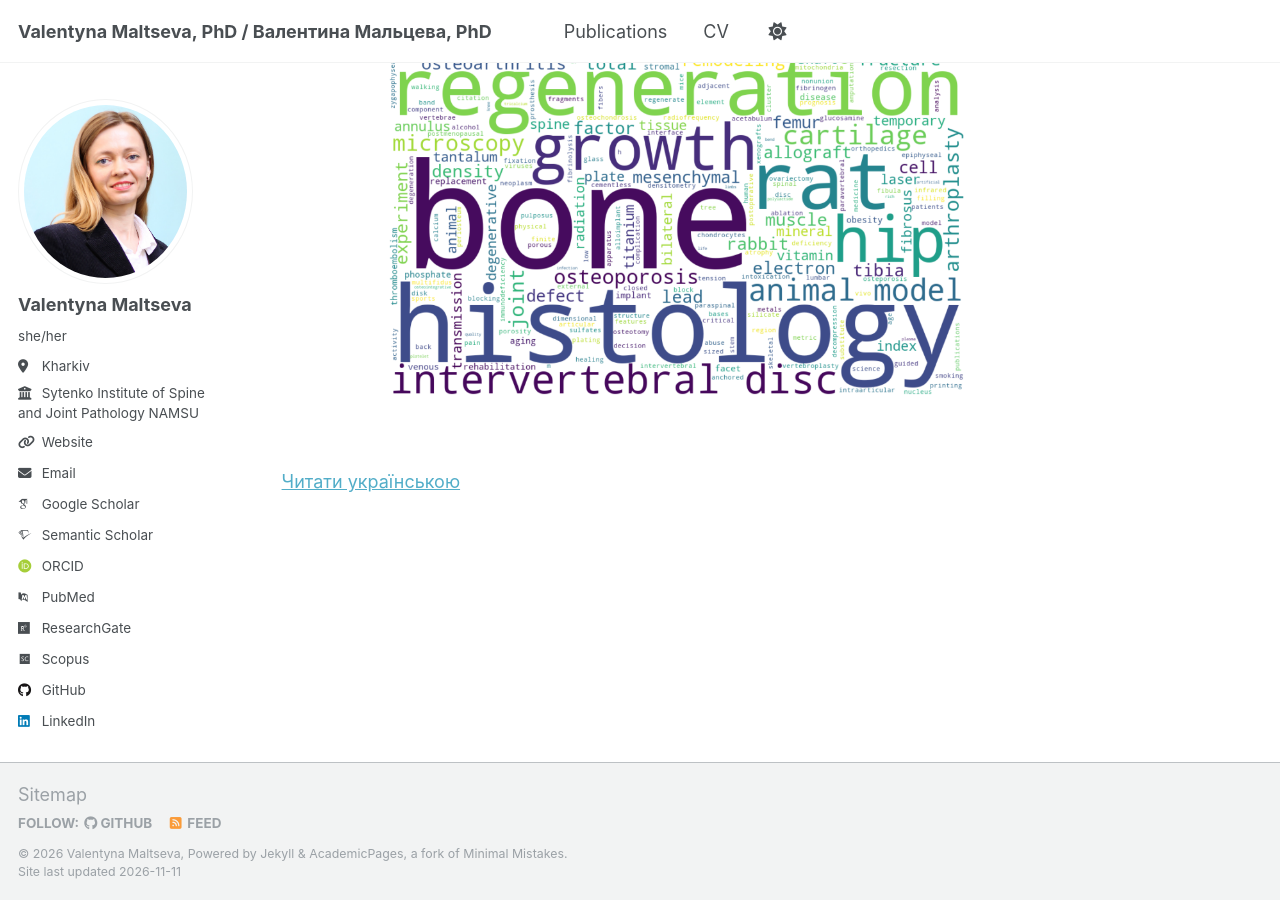
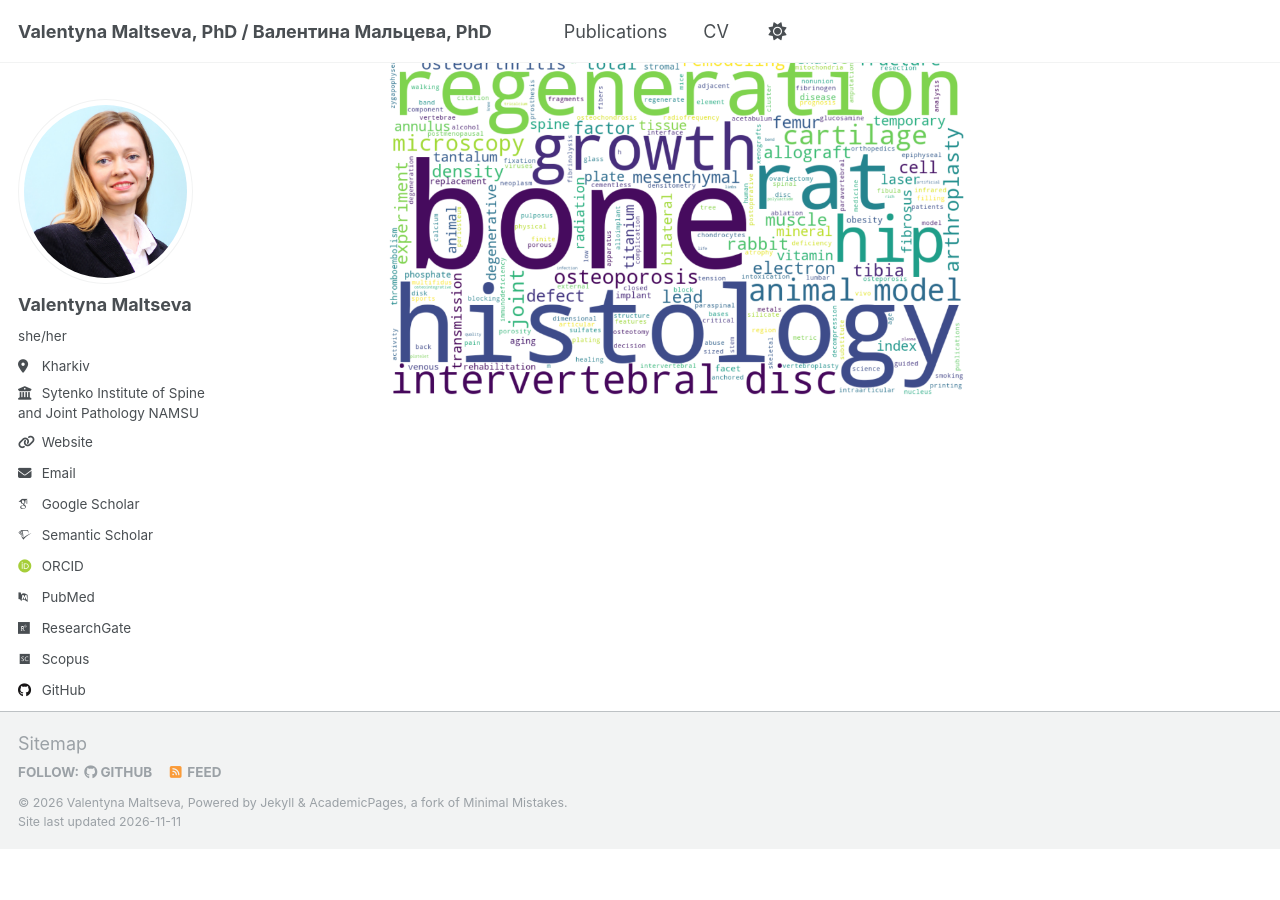
Before and after one commit to valentynamaltseva/valentynamaltseva.github.io, a Jekyll site: the page built from _pages/about.md, in a window 1280 px wide and 900 px high, scrolled down 843 px. Built offline with Jekyll 4.4.1, drawn with Linux system fonts in a browser that asks for light colours; some web fonts are replaced; after the commit the page ends 1693 px from its top, so only the background shows below that.

Commit message:
Update about.md

```diff
--- a/_pages/about.md
+++ b/_pages/about.md
@@ -22,8 +22,6 @@ I am always open to connecting with fellow researchers and practitioners. Feel f
 
 ![Cloud of My Research Keywords](/images/cloud_keywords.png)
 
-[Читати українською](/ua/about/)
-
 <p style="display:none;">
   Валентина Мальцева, Мальцева Валентина, В. Мальцева, Мальцева Валентина Євгенівна, Мальцева В.Є., Maltseva Valentyna
 </p>
```
